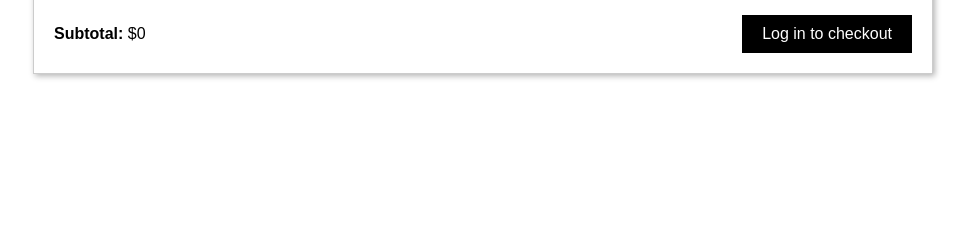
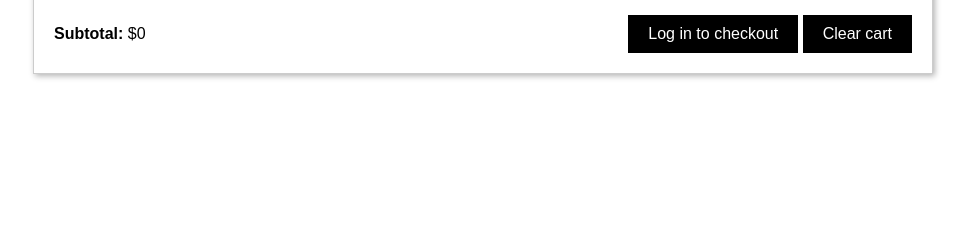
Before and after one commit to MrH100000/Panda, a PHP site: page /cart.php in a window 1280 px wide. Shown: the part 235-487 px from the top of the page, without its empty margins (157-1126 px from the left). Run offline with PHP 8.4, Linux system fonts and the light colour scheme; data comes from the database, SQL or seed files in the repository; both versions use the stored data as it was after the commit.

Commit message:
Add clear cart functionality

```diff
--- a/cart.php
+++ b/cart.php
@@ -4,8 +4,10 @@ require_once __DIR__. '/model/products.php';
 require_once __DIR__. '/util/error_handling.php';
 $_POST = filter_input_array(INPUT_POST, FILTER_SANITIZE_SPECIAL_CHARS);
 $_GET = filter_input_array(INPUT_GET, FILTER_SANITIZE_SPECIAL_CHARS);
+
 $products = new Products();
 $cart = new Cart();
+
 if (isset($_POST['add']) && isset($_POST['product_id']) && isset($_POST['quantity'])) {
     if (intval($_POST['quantity']) < 1 || intval($_POST['quantity']) > 1000000) {
         handle_error("Invalid quantity");
@@ -16,9 +18,13 @@ if (isset($_POST['add']) && isset($_POST['product_id']) && isset($_POST['quantit
     exit();
 } else if (isset($_POST['delete']) && isset($_POST['product_id'])) {
     $cart->delete($_POST['product_id']);
+} else if (isset($_POST['clear'])) {
+    $cart->clear();
+    // header('Location: cart.php');
 }
 
 $productList = $cart->getAll();
 $cartTotal = $cart->getTotalValue();
+
 require_once __DIR__ . '/view/cart.php';
 ?>
--- a/checkout.php
+++ b/checkout.php
@@ -21,7 +21,7 @@
             if($done===true)
             {
                 echo("success");
-                header('location: /receipt.php');
+                header('location: receipt.php');
                 exit;
             }
 
--- a/model/cart.php
+++ b/model/cart.php
@@ -54,9 +54,9 @@ class Cart {
     }
 
     public function clear(){
-        unset($_SESSION['cart_products']);
-        unset($_SESSION['cart_products_count']);
-        unset($_SESSION['cart_products_total']);
+        $_SESSION['cart_products'] = array();
+        $_SESSION['cart_products_total'] = 0;
+        $_SESSION['cart_products_count'] = 0;
     }
 }
 ?>
--- a/panda.css
+++ b/panda.css
@@ -369,3 +369,7 @@ nav.navbar {
     display: flex;
     align-items: center;
 }
+
+.cart-footer-form {
+    display: inline-block;
+}
--- a/receipt.php
+++ b/receipt.php
@@ -10,5 +10,6 @@ $cart = new Cart();
 $order = new Orders();
 $productList = $cart->getAll();
 $cartTotal = $cart->getTotalValue();
+$cart->clear();
 require_once __DIR__ . '/view/receipt.php';
 ?>
--- a/view/cart.php
+++ b/view/cart.php
@@ -36,15 +36,19 @@
             </div>
             <div class="footer-right">
                 <?php if(isset($_SESSION['loggedIn'])): ?>
-                    <form action="checkout.php" method="get">
+                    <form action="checkout.php" method="get" class="cart-footer-form">
                         <input class="button" type="submit" value="Checkout">
                     </form>
                 <?php else: ?>
-                    <form action="login.php" method="get">
+                    <form action="login.php" method="get" class="cart-footer-form">
                         <input type="hidden" name="next" value="checkout">
                         <input class="button" type="submit" value="Log in to checkout">
                     </form>
                 <?php endif; ?>
+                <form action="cart.php" method="post" class="cart-footer-form">
+                    <input type="hidden" name="clear">
+                    <input class="button" type="submit" value="Clear cart">
+                </form>
             </div>
         </div>
     </div>
```
Also changed, not shown: panda.db.
